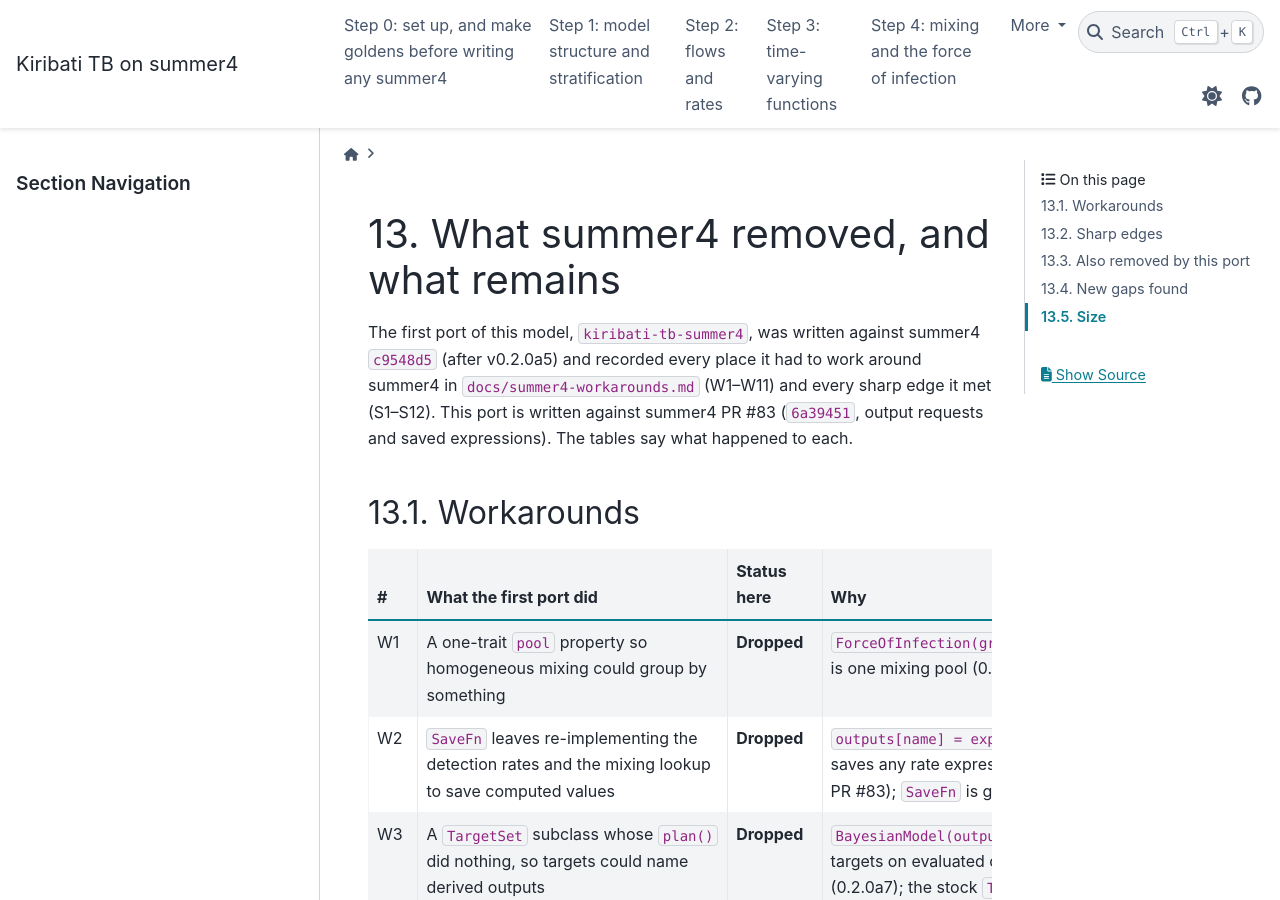
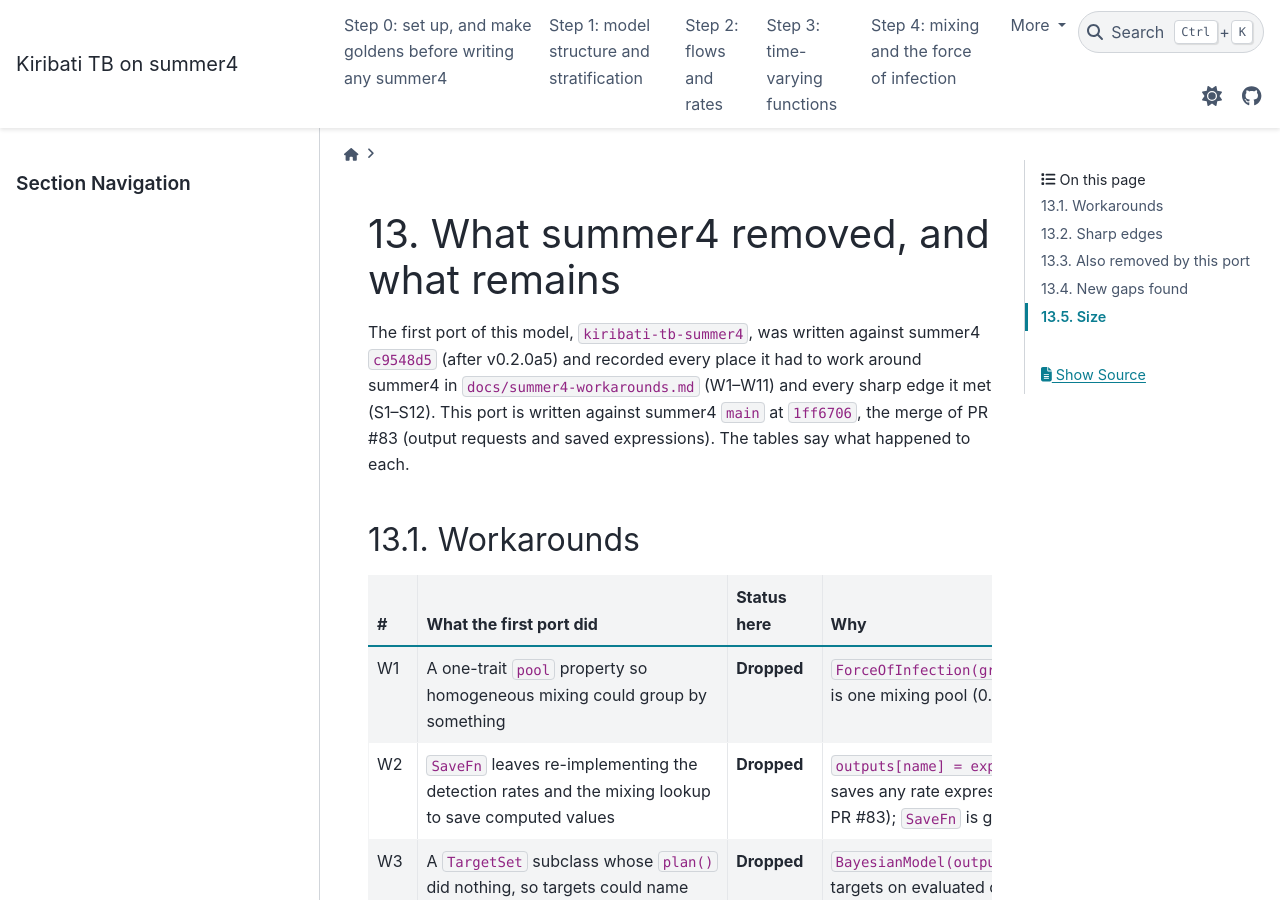
Before and after one commit to monash-emu/tb-kiribati-s2s4, a Sphinx documentation site: the page built from docs/11-workarounds.md, in a window 1280 px wide and 900 px high. Built offline with Sphinx 7.4.7 and the PyData theme 0.15.4, drawn with Linux system fonts in a browser that asks for light colours.

Commit message:
Repin summer4 to main at the PR #83 merge (1ff6706)
PR #83 (feat/save-expressions) merged as 1ff6706, with the same tree as the previous pin
6a39451; no release tag contains it yet. Format check, tests and a clean docs build pass.

Co-Authored-By: Claude Opus 5.5 <noreply@anthropic.com>

```diff
--- a/docs/11-workarounds.md
+++ b/docs/11-workarounds.md
@@ -3,7 +3,7 @@
 The first port of this model, `kiribati-tb-summer4`, was written against summer4 `c9548d5`
 (after v0.2.0a5) and recorded every place it had to work around summer4 in
 `docs/summer4-workarounds.md` (W1–W11) and every sharp edge it met (S1–S12). This port is
-written against summer4 PR #83 (`6a39451`, output requests and saved expressions). The tables
+written against summer4 `main` at `1ff6706`, the merge of PR #83 (output requests and saved expressions). The tables
 say what happened to each.
 
 ## Workarounds
```
Also changed, not shown: README.md (+1 -1 lines), docs/00-setup.md (+1 -1 lines), pixi.toml (+4 -4 lines), 1 other file.
